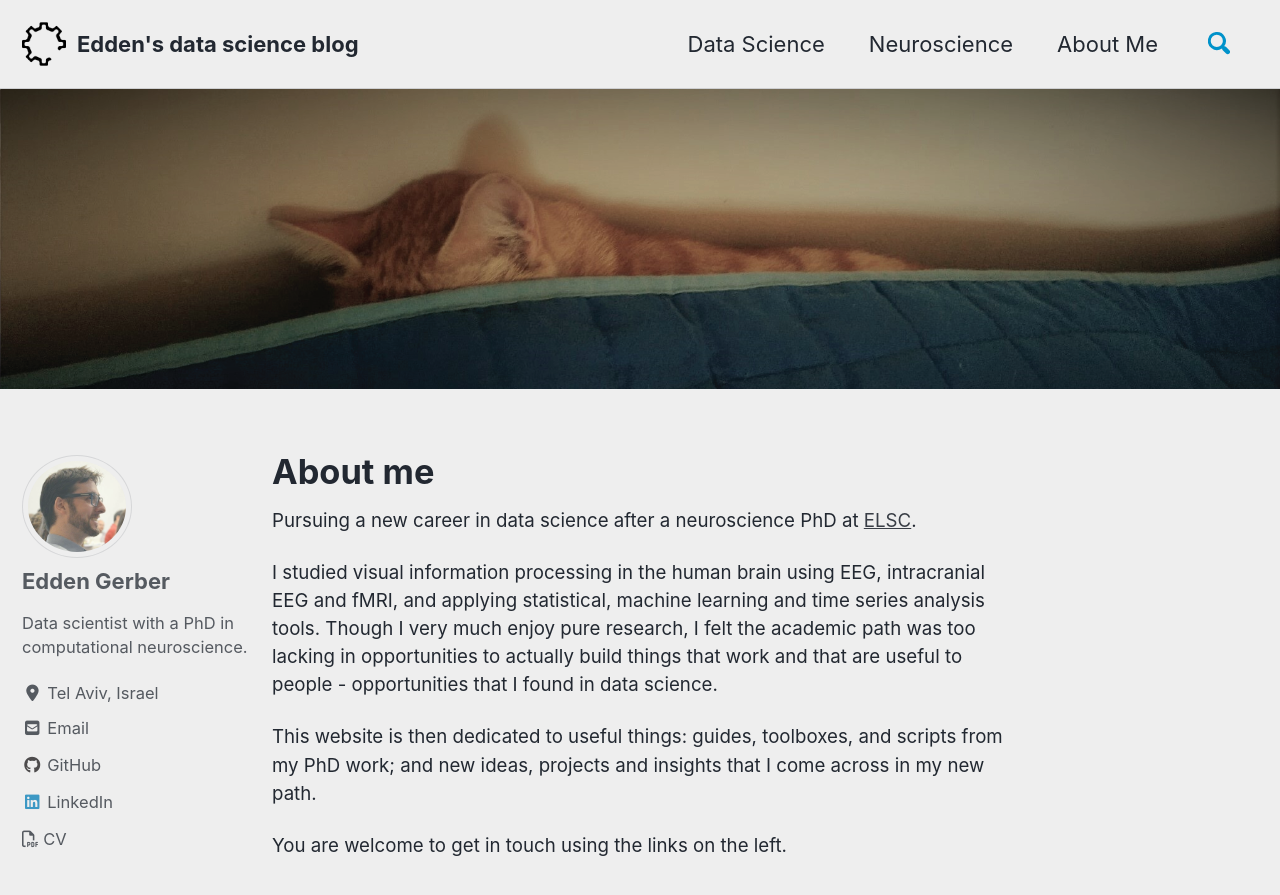
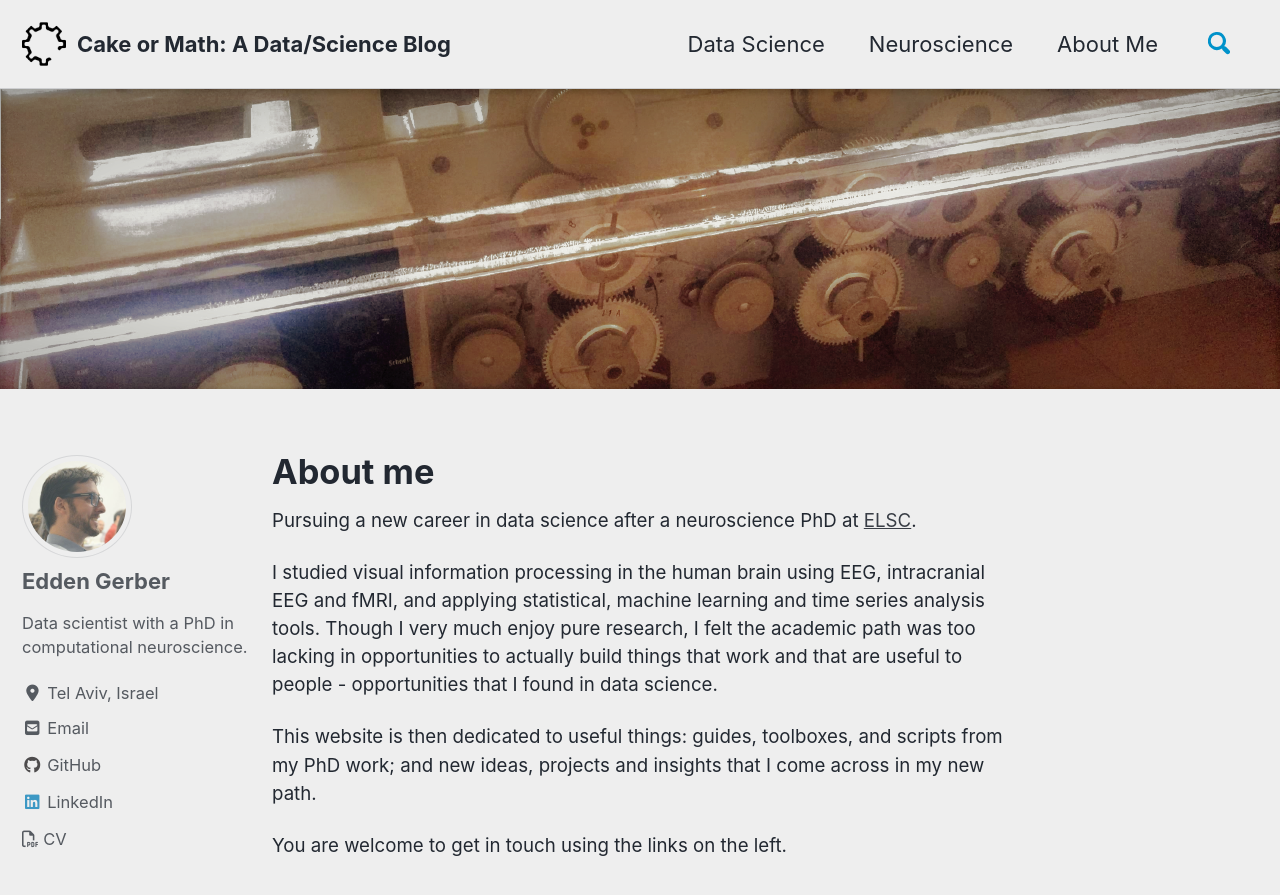
Before and after one commit to edden-gerber/edden-gerber.github.io, a Jekyll site: the page built from _pages/about.md, in a window 1280 px wide and 900 px high. Shown: the top 895 px of the window. Built offline with Jekyll 4.4.1, drawn with Linux system fonts in a browser that asks for light colours; cached includes are drawn as plain includes; nearby versions of some CDN libraries; some of the changed text lies outside the part shown.

Commit message:
change site name to cake or math

```diff
--- a/_config.yml
+++ b/_config.yml
@@ -16,11 +16,11 @@ minimal_mistakes_skin    : "air" # "air", "aqua", "contrast", "dark", "dirt", "n
 
 # Site Settings
 locale                   : "en-IL"
-title                    : "Edden's data science blog"
+title                    : "Cake or Math: A Data/Science Blog"
 title_separator          : " | "
 subtitle                 : # site tagline that appears below site title in masthead
 name                     : "Edden Gerber"
-description              : "Data science portfolio and blog"
+description              : "Data science blog and portfolio"
 url                      : edden-gerber.github.io # the base hostname & protocol for your site e.g. "https://mmistakes.github.io"
 baseurl                  : # the subpath of your site, e.g. "/blog"
 repository               : edden-gerber/edden-gerber.github.io # GitHub username/repo-name e.g. "mmistakes/minimal-mistakes"
--- a/_pages/about.md
+++ b/_pages/about.md
@@ -3,7 +3,7 @@ title: "About me"
 permalink: /about/
 
 header:
-  image: "assets/images/cat.png"
+  image: "assets/images/integral machine.png"
 ---
 
 Pursuing a new career in data science after a neuroscience PhD at [ELSC](https://elsc.huji.ac.il/).
@@ -13,3 +13,7 @@ I studied visual information processing in the human brain using EEG, intracrani
 This website is then dedicated to useful things: guides, toolboxes, and scripts from my PhD work; and new ideas, projects and insights that I come across in my new path.
 
 You are welcome to get in touch using the links on the left.
+
+<br>
+
+ <font size="-1"> Header image: Part of the IPM-OTT integration machine, a mechanical computer used for solving non-linear differential equations (Deutsches Museum, Munich). <font size="+1">
```
